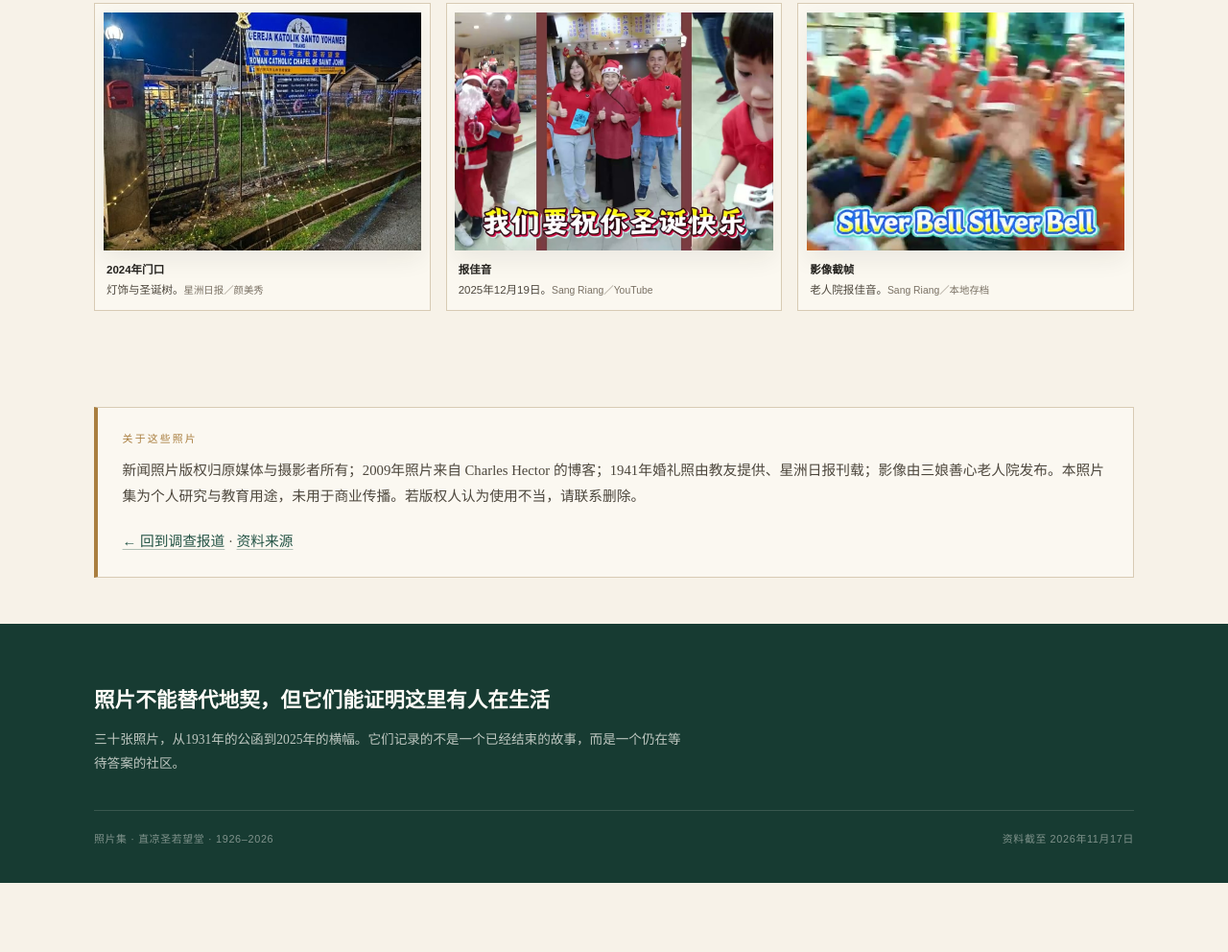
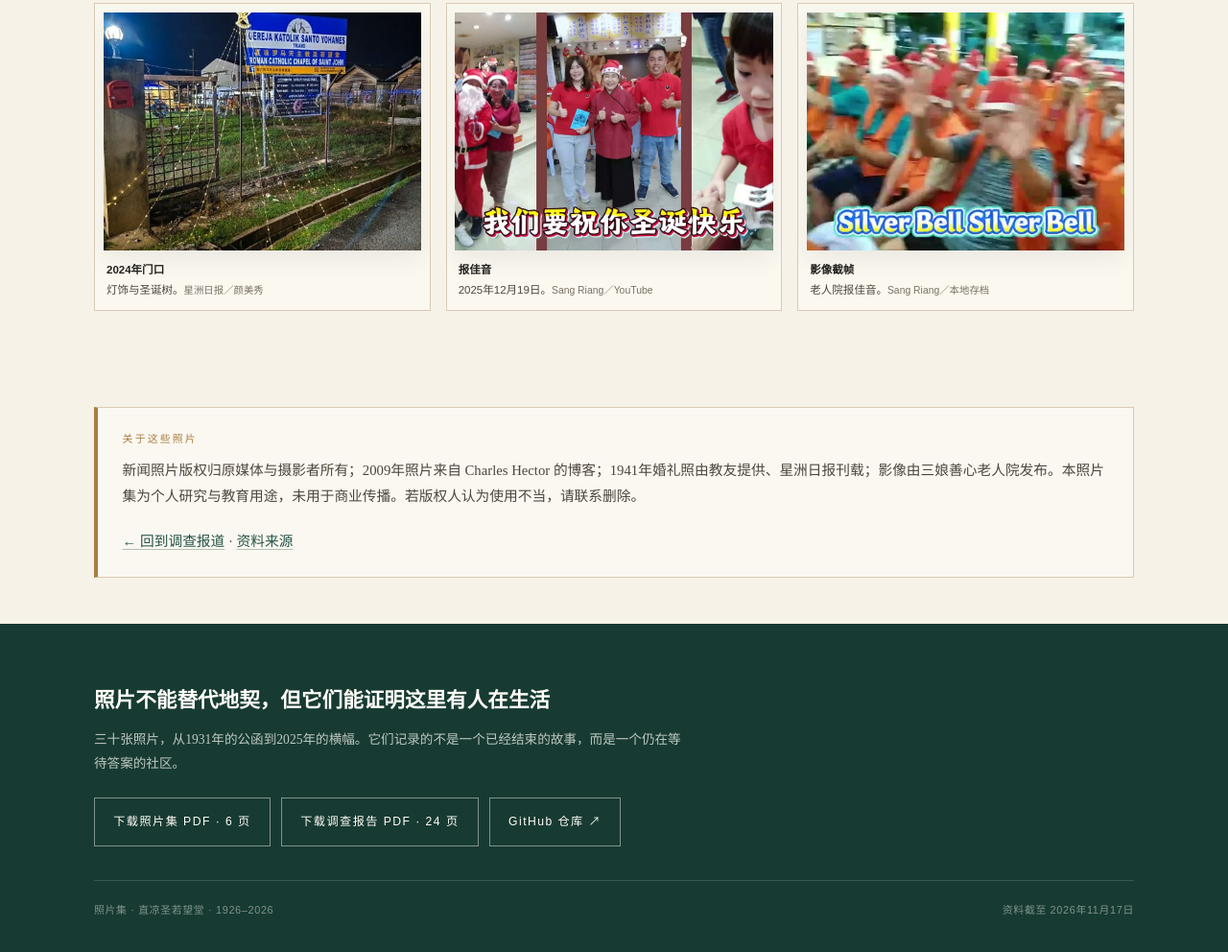
Before and after one commit to nsl5383/triang-st-john-chapel, a plain HTML site: page 照片集.html in a window 1280 px wide. Shown: the part 3592-4584 px from the top of the page at 96% size. Before the commit the page ends 4512 px from the top, so only its background shows below. Drawn offline with Linux system fonts and the light colour scheme.

Commit message:
Add direct PDF and GitHub download links to footers

```diff
--- a/assets/style.css
+++ b/assets/style.css
@@ -481,6 +481,7 @@ footer a{color:var(--gold-2)}
 
 /* ---------- print ---------- */
 @media print{
+  .no-print{display:none!important}
   body{background:#fff;color:#000;font-size:10.5pt;line-height:1.7}
   .nav,#progress,#to-top,.scroll-cue,.filters,.lb-close,.lb-prev,.lb-next,.video-card video{display:none!important}
   .hero{min-height:auto;padding:2rem 0;background:#fff!important;color:#000}
--- a/照片集.html
+++ b/照片集.html
@@ -212,6 +212,11 @@
   <div class="wrap">
     <h3>照片不能替代地契，但它们能证明这里有人在生活</h3>
     <p>三十张照片，从1931年的公函到2025年的横幅。它们记录的不是一个已经结束的故事，而是一个仍在等待答案的社区。</p>
+    <div class="no-print" style="margin-top:1.4rem;display:flex;flex-wrap:wrap;gap:.7rem">
+      <a class="btn on-dark" href="照片集.pdf">下载照片集 PDF · 6 页</a>
+      <a class="btn on-dark" href="直凉圣若望堂_调查报告.pdf">下载调查报告 PDF · 24 页</a>
+      <a class="btn on-dark" href="https://github.com/nsl5383/triang-st-john-chapel" target="_blank" rel="noopener">GitHub 仓库 ↗</a>
+    </div>
     <div class="footer-bottom">
       <span>照片集 · 直凉圣若望堂 · 1926–2026</span>
       <span>资料截至 2026年11月17日</span>
```
Also changed, not shown: index.html (+5 -0 lines).
